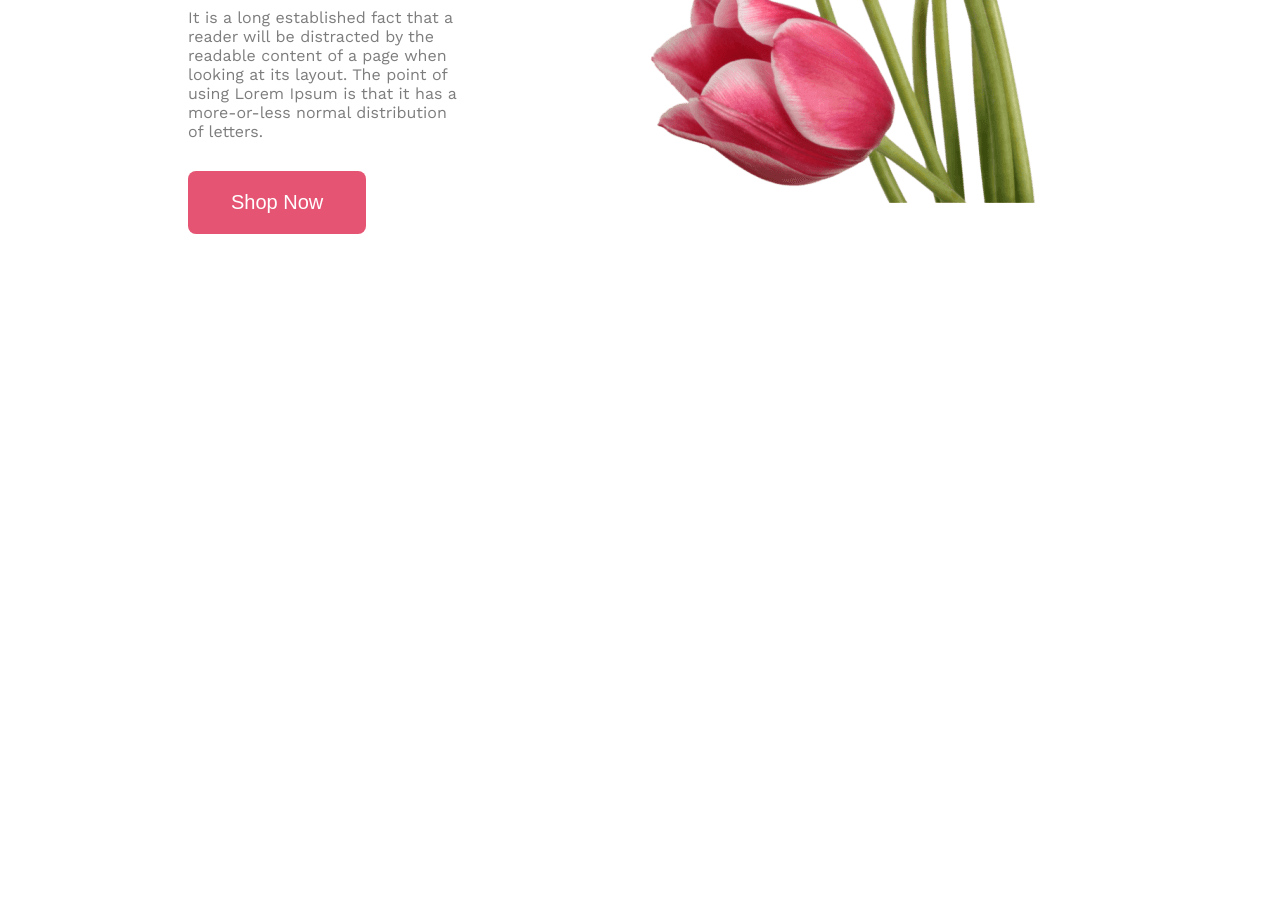
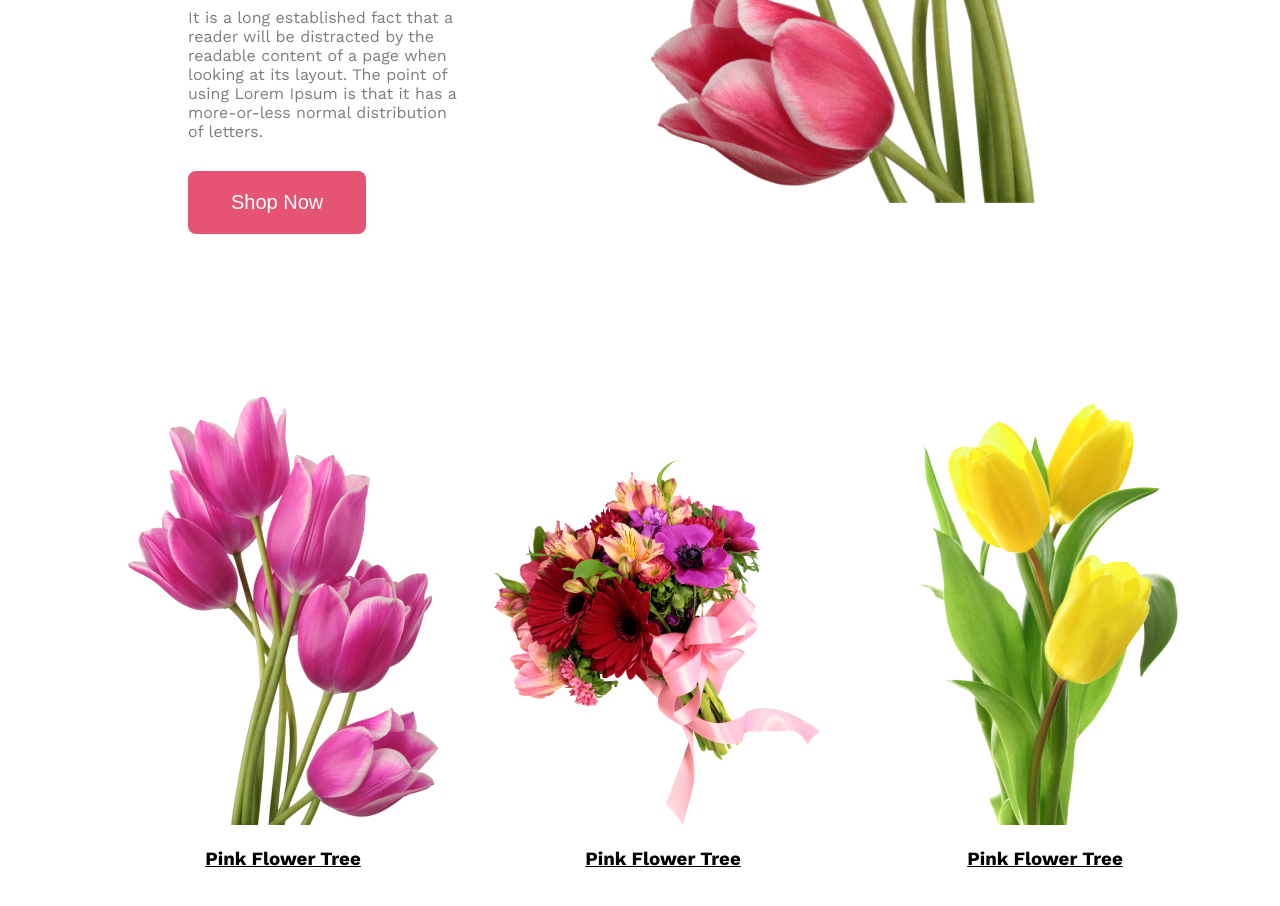
Before and after one commit to brinto-swe/flower-shop-assignment, a plain HTML site: page index.html in a window 1280 px wide. Shown: the part 633-1539 px from the top of the page. Before the commit the page ends 875 px from the top, so only its background shows below. Drawn offline with nearby package versions, Linux system fonts and the light colour scheme.

Commit message:
third section added

```diff
--- a/index.html
+++ b/index.html
@@ -9,6 +9,7 @@
     <link rel="stylesheet" href="./style.css">
 </head>
 <body>
+    <!-- Header Section  -->
     <header class="header">
         <div class="header-info">
             <h3 class="header-headline">Let's make beautiful flowers a part of your life.</h3>
@@ -20,7 +21,21 @@
         </div>
     </header>
     <main>
-
+        <!-- Third Section  -->
+        <section class="third-section">
+            <div class="parent-flower">
+                <img src="./Flowers/pngwing 6.png" alt="" srcset="">
+                <h3><u>Pink Flower Tree</u></h3>
+            </div>
+            <div class="parent-flower">
+                <img src="./Flowers/pngwing 5.png" alt="" srcset="">
+                <h3><u>Pink Flower Tree</u></h3>
+            </div>
+            <div class="parent-flower">
+                <img src="./Flowers/pngwing 7.png" alt="" srcset="">
+                <h3><u>Pink Flower Tree</u></h3>
+            </div>
+        </section>
     </main>
     <footer>
 
--- a/style.css
+++ b/style.css
@@ -6,6 +6,7 @@ body {
     font-family: 'Work Sans', sans-serif;
 }
 
+/* Header Section  */
 .header{
     display: flex;
     align-items: center;
@@ -36,3 +37,16 @@ body {
 .header-banner{
     margin-right: 110px;
 }
+
+
+/* Third Section  */
+.third-section{
+    display: flex;
+    gap: 40px;
+    justify-content: space-evenly;
+    align-items: baseline;
+    margin: 120px;
+}
+.parent-flower{
+    text-align: center;
+}
```
